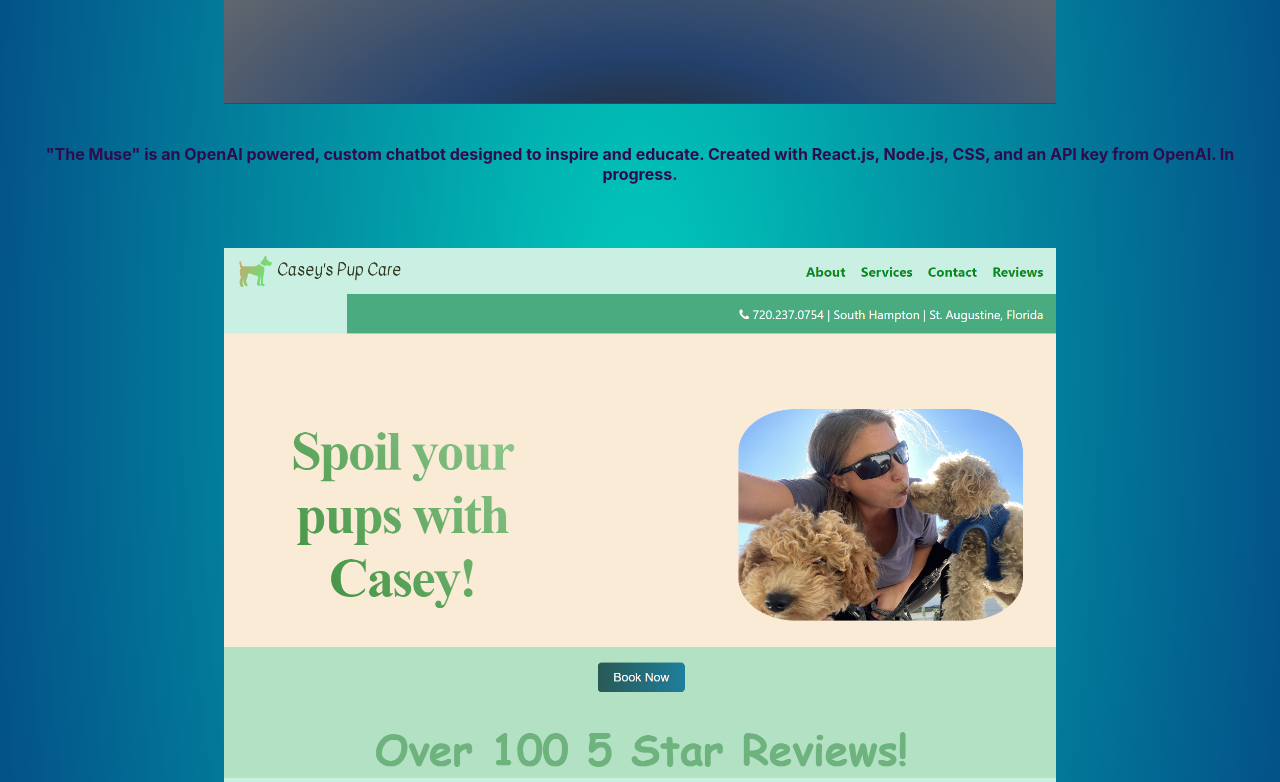
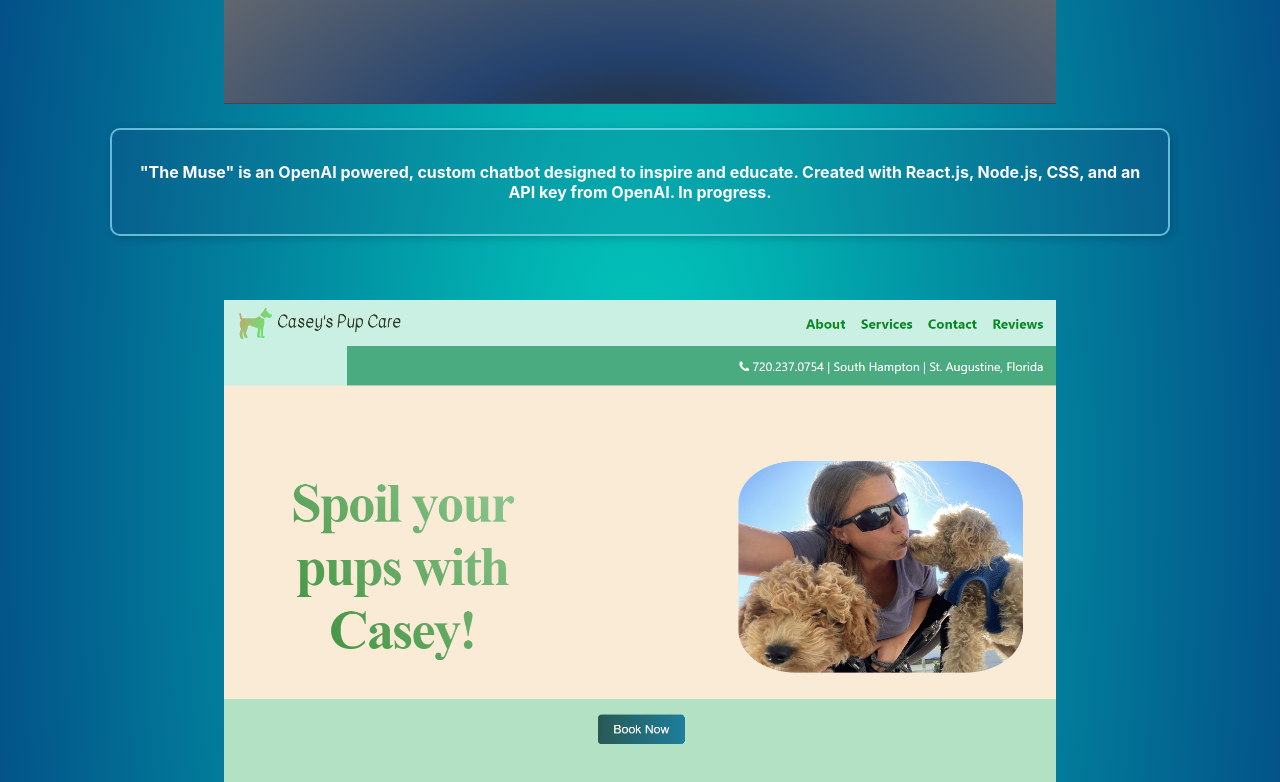
Before and after one commit to AndrewCodesPython/PortfolioWebsite, a React (Create React App) app: page /Projects in a window 1280 px wide. Shown: the part 1280-2062 px from the top of the page. Built offline with nearby package versions, Linux system fonts and the light colour scheme.

Commit message:
navigation solved, new styles

```diff
--- a/src/App.js
+++ b/src/App.js
@@ -1,5 +1,5 @@
-import { BrowserRouter as Router, Routes, Route } from 'react-router-dom';
-import React, { useEffect, useRef } from 'react';
+import { BrowserRouter as Router } from 'react-router-dom';
+import React from 'react';
 
 import './App.css';
 
@@ -9,38 +9,18 @@ import Projects from './components/Projects/projects.js';
 import Footer from './components/Footer/footer.js'
 
 function App() {
-
   return (
     <Router>
       <div className="App">
-
         <Navbar />
-
         <Header />
-
-        <Routes>
-          <Route path="/Projects" element={<ProjectsSection />} />
-
-        </Routes>
-
-
+        <section id="Projects">
+          <Projects />
+        </section>
         <Footer />
       </div>
     </Router>
   );
+}
 
-}
-function ProjectsSection() {
-  const projectsRef = useRef(null);
-
-  useEffect(() => {
-    projectsRef.current.scrollIntoView({ behavior: 'smooth' });
-  }, []);
-
-  return (
-    <section ref={projectsRef} id="Projects">
-      <Projects />
-    </section>
-  );
-}
 export default App;
--- a/src/components/Navbar/navbar.js
+++ b/src/components/Navbar/navbar.js
@@ -1,9 +1,6 @@
 import React, { useState } from 'react';
 import logo from '../../assets/logoz.svg';
 import './navbar.css';
-import { Link } from 'react-router-dom';
-
-
 
 function Navbar() {
     const [isMenuOpen, setIsMenuOpen] = useState(false);
@@ -16,7 +13,14 @@ function Navbar() {
         setIsMenuOpen(false);
     }
 
-
+    function handleProjectsClick(e) {
+        e.preventDefault(); // Prevent the default action
+        const projectsElement = document.getElementById("Projects");
+        if (projectsElement) {
+            projectsElement.scrollIntoView({ behavior: 'smooth' });
+        }
+        handleLinkClick(); // Close the menu after clicking
+    }
 
     return (
     <nav className="navbar">
@@ -28,7 +32,7 @@ function Navbar() {
             </button>
             <div className={`navbar__links ${isMenuOpen ? 'navbar__links--open' : 'navbar__links--closed'}`}
                 onMouseLeave={handleLinkClick}>
-            <Link to="/Projects" className="navbar__link" onClick={handleLinkClick}>Projects</Link>
+            <a href="#Projects" className="navbar__link" onClick={handleProjectsClick}>Projects</a>
             <a href="https://github.com/AndrewCodesPython" target="_blank" rel="noopener noreferrer" className="navbar__link">Github</a>
             <a href="https://www.linkedin.com/in/andrew-escudero-01709758/" target="_blank" rel="noopener noreferrer" className="navbar__link">Linked In</a>
             <a href="https://www.shopboundlesscreations.com" target="_blank" rel="noopener noreferrer" className="navbar__link">Artwork</a>
@@ -37,7 +41,6 @@ function Navbar() {
         <div className="navbar__container">
                 <img src={logo} alt="Logo" className='navbar__logo'  />
             </div>
-
         </nav>
     );
 }
--- a/src/components/Projects/projects.css
+++ b/src/components/Projects/projects.css
@@ -9,22 +9,30 @@
 }
 
 .projects p {
-    margin-bottom: 4rem;
-    padding: 0 1rem;
-    color:rgb(144, 225, 248);
+    width: 80%; /* Sets the width to 80% of the parent container */
+    margin: 0 auto 4rem; /* Centers the block and maintains the margin-bottom */
+    padding: 1.5rem; /* Increased padding for better spacing */
+    color: rgb(159, 255, 245);
     font-weight: bold;
-
-
+    background-color: rgba(48, 35, 107, 0.1);
+    border: 2px solid rgba(144, 225, 248, 0.7);
+    border-radius: 10px;
+    box-shadow: 2px 2px 8px rgba(0, 0, 0, 0.2);
 }
 
 .projects-img p {
     margin-bottom: 4rem;
     padding: 0 1rem;
-    color: rgb(45, 13, 76);
+    color: rgb(252, 248, 255);
     font-weight: bold;
 
 }
 
+@media (min-width: 1200px) {
+    .projects-img p {
+        padding: 2rem 1rem; /* Increase top and bottom padding for larger screens */
+    }
+}
 
 .projects img {
     max-width: 65%; /* Set the maximum width of the image to 100% */
--- a/src/components/Projects/projects.js
+++ b/src/components/Projects/projects.js
@@ -3,24 +3,25 @@ import './projects.css'
 import muuse from '../../assets/muuse.png';
 import yes from '../../assets/yes.png';
 import paint from '../../assets/paint.png';
+
 function Projects() {
     return (
-        <div className="projects">
+        <div className="projects" id="Projects">
           <div className="projects-img">
-            <img src={muuse} alt="img" />
+            <img src={muuse} alt="The Muse Chatbot" />
             <p> "The Muse" is an OpenAI powered, custom chatbot designed to inspire and educate. Created with React.js, Node.js, CSS, and an API key from OpenAI. In progress. </p>
           </div>
           <div className="projects-img">
-            <img src={yes} alt="img" />
+            <img src={yes} alt="Casey's Pup Care Website" />
             <p>Website/ Scheduling Application created for Casey's Pup Care, a professional dog boarding business. Created using React.js, Node.js, and CSS. </p>
           </div>
           <div className="projects-img">
-            <img src={paint} alt="img" />
+            <img src={paint} alt="Paint Application" />
             <p>Paint Application, created using Python and Pygame. </p>
           </div>
-          <p>This website was also created by Andrew Escudero, using React.js, Node.js, CSS, and hosted on Hostinger.  </p>
+          <p>This platform was meticulously developed by Andrew Escudero, utilizing the advanced capabilities of React.js, the robust backend of Node.js, and modern CSS styling. Hosted on Hostinger.  </p>
         </div>
     );
-  }
+}
 
-export default Projects
+export default Projects;
```
Also changed, not shown: public/index.html (+1 -22 lines), 1 other file (tests, documents, lock files or other folders).
